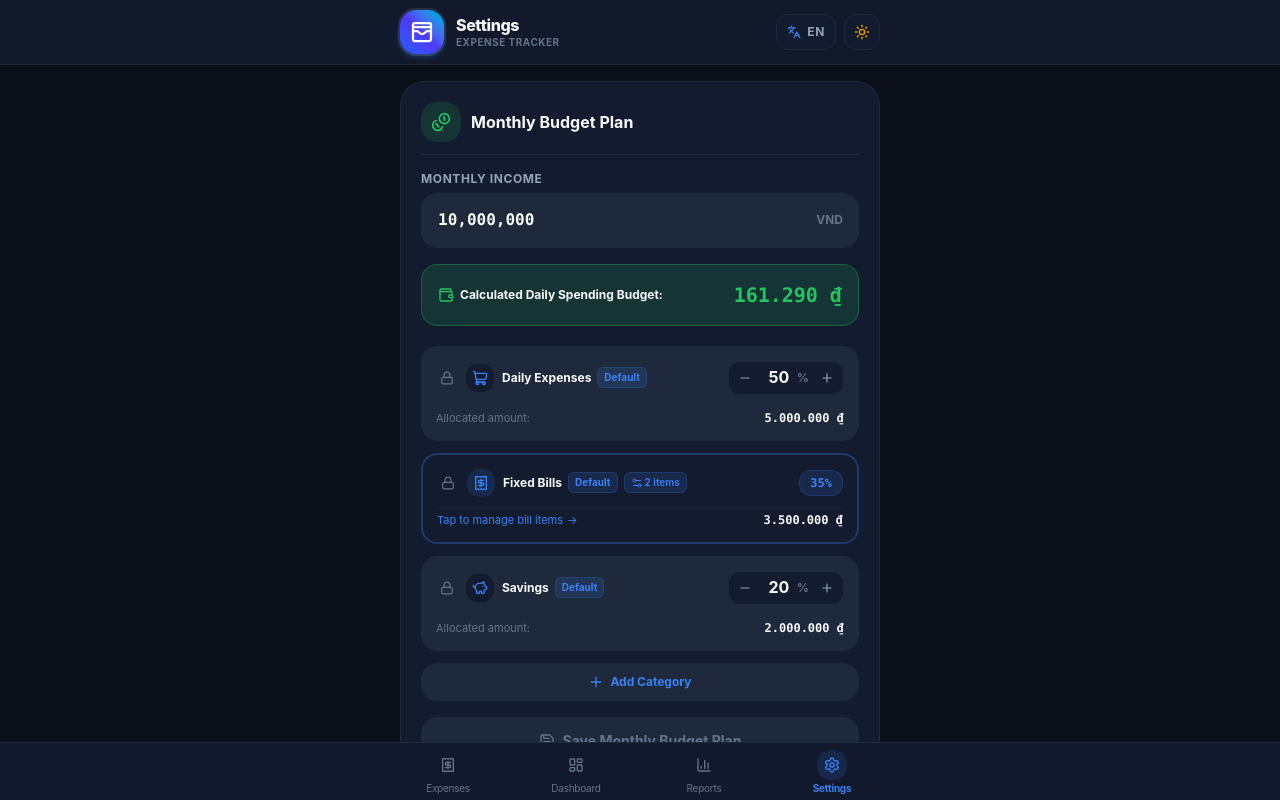
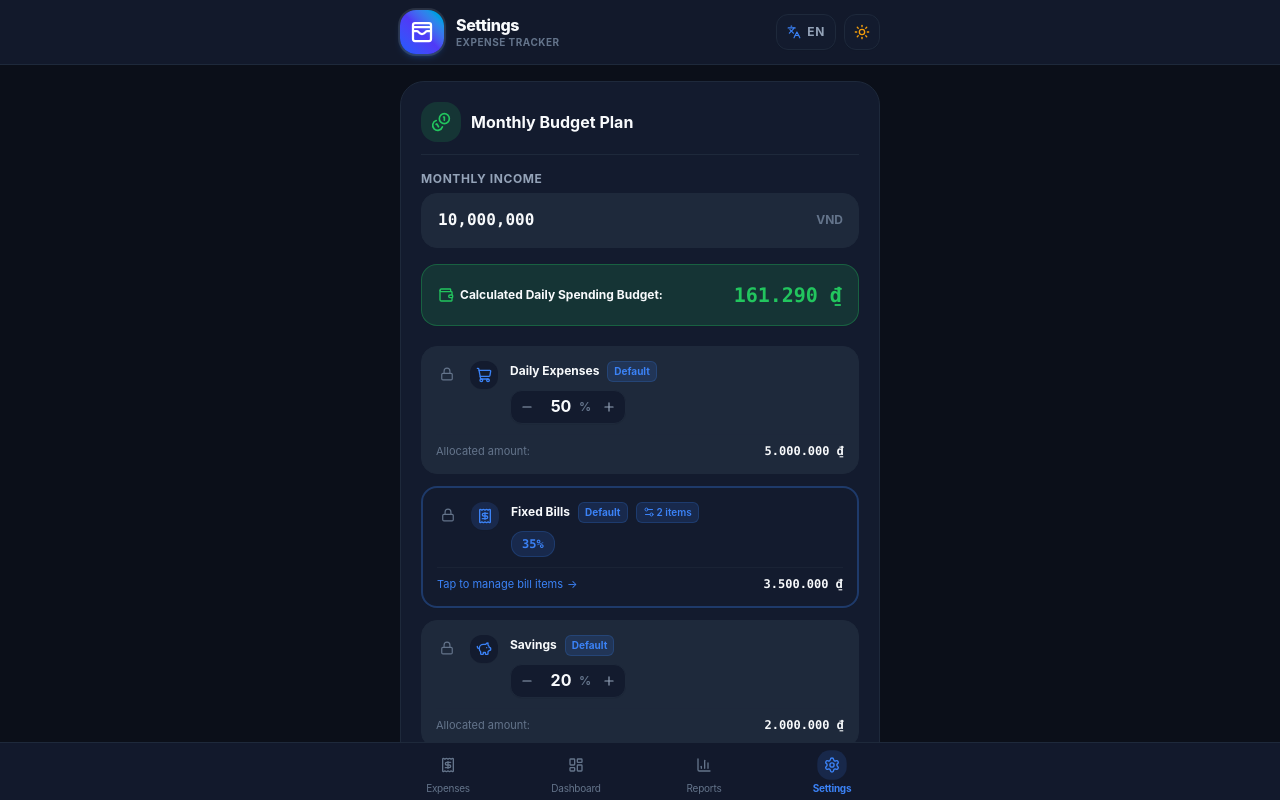
Before and after one commit to nhatnd99/ExpenseTracker, a React (Vite) app: page /settings in a window 1280 px wide. Both pictures are taken after a click on the button "Toggle color theme". Built offline with nearby package versions, Linux system fonts and the light colour scheme.

Commit message:
feat(settings): update budget allocation logic, dirty state UX, and align percentage input with text

```diff
--- a/src/features/settings/SettingsPage.tsx
+++ b/src/features/settings/SettingsPage.tsx
@@ -147,6 +147,16 @@ export function SettingsPage() {
   const [paydaySaveSuccess, setPaydaySaveSuccess] = useState<boolean>(false)
 
   // Load monthly plan and saved fixed bills
+  interface InitialBudgetValues {
+    income: number
+    payDay: number
+    dailyPercent: number
+    savingsPercent: number
+    fixedBillsPercent: number
+    customItems: { id: string; percent: number; name: string }[]
+  }
+  const [initialValues, setInitialValues] = useState<InitialBudgetValues | null>(null)
+
   useEffect(() => {
     let active = true
 
@@ -196,9 +206,25 @@ export function SettingsPage() {
           const fixedP = fixedAlloc ? fixedAlloc.allocationPercent : 30
 
           initializeFromPlan(dailyP, savingsP, loadedCustoms, fixedP)
+          setInitialValues({
+            income: inc,
+            payDay,
+            dailyPercent: dailyP,
+            savingsPercent: savingsP,
+            fixedBillsPercent: fixedP,
+            customItems: loadedCustoms.map((c) => ({ id: c.id, percent: c.percent, name: c.name })),
+          })
         } else {
           setIncome(10_000_000)
           initializeFromPlan(50, 20, [], 30)
+          setInitialValues({
+            income: 10_000_000,
+            payDay,
+            dailyPercent: 50,
+            savingsPercent: 20,
+            fixedBillsPercent: 30,
+            customItems: [],
+          })
         }
       })
       .catch((err) => {
@@ -212,7 +238,41 @@ export function SettingsPage() {
     return () => {
       active = false
     }
-  }, [currentCycleMonth, t, initializeFromPlan, setFixedBills, setMonthlyIncome, setBudgetPlan])
+  }, [currentCycleMonth, t, initializeFromPlan, setFixedBills, setMonthlyIncome, setBudgetPlan, payDay])
+
+  // ── Dirty State Checking (hasChanges / isDirty) ──
+  const hasChanges = useMemo(() => {
+    if (!initialValues) return false
+
+    // 1. Monthly Income comparison
+    const incomeChanged = Math.round(Number(income) || 0) !== Math.round(Number(initialValues.income) || 0)
+
+    // 2. Cycle Start Day (Payday) comparison
+    const paydayChanged = Number(selectedPayDay) !== Number(initialValues.payDay)
+
+    // 3. Allocations (Daily Expenses, Savings, Fixed Bills) comparison
+    const dailyChanged = dailyPercent !== initialValues.dailyPercent
+    const savingsChanged = savingsPercent !== initialValues.savingsPercent
+    const fixedBillsChanged = fixedBillsPercent !== initialValues.fixedBillsPercent
+
+    // 4. Custom Categories comparison
+    const customsChanged =
+      customItems.length !== initialValues.customItems.length ||
+      customItems.some((item) => {
+        const initial = initialValues.customItems.find((c) => c.id === item.id)
+        return !initial || initial.percent !== item.percent || initial.name.trim() !== item.name.trim()
+      })
+
+    return incomeChanged || paydayChanged || dailyChanged || savingsChanged || fixedBillsChanged || customsChanged
+  }, [
+    initialValues,
+    income,
+    selectedPayDay,
+    dailyPercent,
+    savingsPercent,
+    fixedBillsPercent,
+    customItems,
+  ])
 
   // Formatted income input display
   const formattedIncome = useMemo(() => {
@@ -306,6 +366,10 @@ export function SettingsPage() {
         true,
       )
 
+      if (selectedPayDay !== payDay) {
+        setPayDay(selectedPayDay)
+      }
+
       setMonthlyIncome(safeIncome)
       setBudgetPlan({
         month: currentCycleMonth,
@@ -315,6 +379,16 @@ export function SettingsPage() {
 
       // 4. Refresh global Daily Limit state in SettingsContext for Dashboard & Report
       await refreshDailyLimit()
+
+      // Reset dirty state to current saved values
+      setInitialValues({
+        income: safeIncome,
+        payDay: selectedPayDay,
+        dailyPercent,
+        savingsPercent,
+        fixedBillsPercent,
+        customItems: customItems.map((c) => ({ id: c.id, percent: c.percent, name: c.name })),
+      })
 
       setBudgetSaveSuccess(true)
       setTimeout(() => setBudgetSaveSuccess(false), 3000)
@@ -328,6 +402,7 @@ export function SettingsPage() {
   // Handle Save Payday Independently (Independent Action)
   const handleSavePayday = () => {
     setPayDay(selectedPayDay)
+    setInitialValues((prev) => (prev ? { ...prev, payDay: selectedPayDay } : null))
     setPaydaySaveSuccess(true)
     setTimeout(() => setPaydaySaveSuccess(false), 3000)
   }
@@ -401,33 +476,33 @@ export function SettingsPage() {
                       CATEGORY 1: Daily Expenses (Mandatory Default)
                       =================================================== */}
                   <div className="rounded-2xl border border-[var(--color-border)] bg-[var(--color-bg-subtle)] p-3.5 space-y-2.5 box-border">
-                    <div className="flex items-center justify-between gap-2">
-                      <div className="flex items-center gap-2 min-w-0 flex-1">
-                        <div className="p-1 shrink-0 text-[var(--color-text-muted)]" title={t('plan.defaultLocked', 'Hạng mục mặc định')}>
+                    <div className="flex flex-row items-start gap-2.5 sm:gap-3 w-full">
+                      <div className="p-1 shrink-0 text-[var(--color-text-muted)] mt-0.5" title={t('plan.defaultLocked', 'Hạng mục mặc định')}>
                         <Lock className="h-3.5 w-3.5" />
                       </div>
                       <span className="flex h-7 w-7 items-center justify-center rounded-xl bg-[var(--color-bg-surface)] text-sm shadow-2xs shrink-0 text-[var(--color-primary)]">
                         <CategoryIconRenderer icon="🛒" size={16} />
                       </span>
-                        <div className="min-w-0 flex-1 flex items-center gap-1.5 flex-wrap">
-                          <span className="font-bold text-xs text-[var(--color-text-primary)] truncate">
+                      <div className="flex-1 min-w-0 flex flex-col items-start gap-2">
+                        <div className="flex flex-wrap items-center gap-1.5 sm:gap-2">
+                          <span className="font-bold text-xs text-[var(--color-text-primary)] whitespace-normal break-words">
                             {t('plan.cat_expenses', 'Chi Tiêu Hàng Ngày (Daily Expenses)')}
                           </span>
                           <span className="text-[10px] font-bold text-[var(--color-primary)] bg-[var(--color-primary-soft)] px-1.5 py-0.5 rounded-md shrink-0 border border-[var(--color-primary)]/20">
                             {t('plan.defaultCategory', 'Mặc định')}
                           </span>
                         </div>
-                      </div>
 
-                      {/* Percentage Input with Up/Down buttons */}
+                        {/* Percentage Controls aligned left with text */}
                         <PercentageInput
                           value={dailyPercent}
                           onChange={setDailyPercent}
                           ariaLabel="Daily Expenses Percent"
                         />
                       </div>
+                    </div>
 
-                    <div className="flex items-center justify-between pt-1 border-t border-[var(--color-border)]/60 text-xs">
+                    <div className="flex items-center justify-between pt-2 border-t border-[var(--color-border)]/60 text-xs">
                       <span className="text-[11px] text-[var(--color-text-muted)]">
                         {t('plan.allocatedAmount', 'Số tiền phân bổ')}:
                       </span>
@@ -452,37 +527,37 @@ export function SettingsPage() {
                     }}
                     className="rounded-2xl border-2 border-[var(--color-primary)]/30 bg-[var(--color-bg-surface)] p-3.5 space-y-2.5 box-border cursor-pointer hover:border-[var(--color-primary)] transition-all active:scale-[0.99] shadow-2xs group"
                   >
-                    <div className="flex items-center justify-between gap-2">
-                      <div className="flex items-center gap-2 min-w-0 flex-1">
-                        <div className="p-1 shrink-0 text-[var(--color-text-muted)]" title={t('plan.defaultLocked', 'Hạng mục mặc định')}>
+                    <div className="flex flex-row items-start gap-2.5 sm:gap-3 w-full">
+                      <div className="p-1 shrink-0 text-[var(--color-text-muted)] mt-0.5" title={t('plan.defaultLocked', 'Hạng mục mặc định')}>
                         <Lock className="h-3.5 w-3.5" />
                       </div>
                       <span className="flex h-7 w-7 items-center justify-center rounded-xl bg-[var(--color-primary-soft)] text-sm shadow-2xs shrink-0 text-[var(--color-primary)]">
                         <Receipt className="h-4 w-4" />
                       </span>
-                        <div className="min-w-0 flex-1 flex items-center gap-1.5 flex-wrap">
-                          <span className="font-bold text-xs text-[var(--color-text-primary)] truncate group-hover:text-[var(--color-primary)] transition-colors">
+                      <div className="flex-1 min-w-0 flex flex-col items-start gap-2">
+                        <div className="flex flex-wrap items-center gap-1.5 sm:gap-2">
+                          <span className="font-bold text-xs text-[var(--color-text-primary)] whitespace-normal break-words group-hover:text-[var(--color-primary)] transition-colors">
                             {t('plan.cat_fixed', 'Hóa Đơn Cố Định (Fixed Bills)')}
                           </span>
                           <span className="text-[10px] font-bold text-[var(--color-primary)] bg-[var(--color-primary-soft)] px-1.5 py-0.5 rounded-md shrink-0 border border-[var(--color-primary)]/20">
                             {t('plan.defaultCategory', 'Mặc định')}
                           </span>
-                          <span className="text-[10px] font-semibold text-[var(--color-primary)] bg-[var(--color-primary-soft)] px-1.5 py-0.5 rounded-md shrink-0 border border-[var(--color-primary)]/20 inline-flex items-center gap-0.5">
+                          <span className="text-[10px] font-semibold text-[var(--color-primary)] bg-[var(--color-primary-soft)] px-1.5 py-0.5 rounded-md shrink-0 border border-[var(--color-primary)]/20 inline-flex items-center gap-0.5 shrink-0">
                             <Settings2 className="h-3 w-3" />
                             <span>{fixedBills.length} {t('settings.billsCountUnit', 'khoản')}</span>
                           </span>
                         </div>
-                      </div>
 
-                      {/* Read-only percentage badge */}
+                        {/* Read-only percentage badge aligned left with text */}
                         <PercentageInput
                           value={fixedBillsPercent}
                           readOnly={true}
                           ariaLabel="Fixed Bills Percent"
                         />
                       </div>
+                    </div>
 
-                    <div className="flex items-center justify-between pt-1 border-t border-[var(--color-border)]/60 text-xs">
+                    <div className="flex items-center justify-between pt-2 border-t border-[var(--color-border)]/60 text-xs">
                       <span className="text-[11px] text-[var(--color-primary)] group-hover:underline flex items-center gap-1">
                         <span>{t('plan.clickToManageBills', 'Chạm để sửa chi tiết các khoản')}</span>
                         <span>→</span>
@@ -497,33 +572,33 @@ export function SettingsPage() {
                       CATEGORY 3: Savings (Mandatory Default)
                       =================================================== */}
                   <div className="rounded-2xl border border-[var(--color-border)] bg-[var(--color-bg-subtle)] p-3.5 space-y-2.5 box-border">
-                    <div className="flex items-center justify-between gap-2">
-                      <div className="flex items-center gap-2 min-w-0 flex-1">
-                        <div className="p-1 shrink-0 text-[var(--color-text-muted)]" title={t('plan.defaultLocked', 'Hạng mục mặc định')}>
+                    <div className="flex flex-row items-start gap-2.5 sm:gap-3 w-full">
+                      <div className="p-1 shrink-0 text-[var(--color-text-muted)] mt-0.5" title={t('plan.defaultLocked', 'Hạng mục mặc định')}>
                         <Lock className="h-3.5 w-3.5" />
                       </div>
                       <span className="flex h-7 w-7 items-center justify-center rounded-xl bg-[var(--color-bg-surface)] text-sm shadow-2xs shrink-0 text-[var(--color-primary)]">
                         <CategoryIconRenderer icon="🏦" size={16} />
                       </span>
-                        <div className="min-w-0 flex-1 flex items-center gap-1.5 flex-wrap">
-                          <span className="font-bold text-xs text-[var(--color-text-primary)] truncate">
+                      <div className="flex-1 min-w-0 flex flex-col items-start gap-2">
+                        <div className="flex flex-wrap items-center gap-1.5 sm:gap-2">
+                          <span className="font-bold text-xs text-[var(--color-text-primary)] whitespace-normal break-words">
                             {t('plan.cat_savings', 'Tiết Kiệm (Savings)')}
                           </span>
                           <span className="text-[10px] font-bold text-[var(--color-primary)] bg-[var(--color-primary-soft)] px-1.5 py-0.5 rounded-md shrink-0 border border-[var(--color-primary)]/20">
                             {t('plan.defaultCategory', 'Mặc định')}
                           </span>
                         </div>
-                      </div>
 
-                      {/* Percentage Input with Up/Down buttons */}
+                        {/* Percentage Controls aligned left with text */}
                         <PercentageInput
                           value={savingsPercent}
                           onChange={setSavingsPercent}
                           ariaLabel="Savings Percent"
                         />
                       </div>
+                    </div>
 
-                    <div className="flex items-center justify-between pt-1 border-t border-[var(--color-border)]/60 text-xs">
+                    <div className="flex items-center justify-between pt-2 border-t border-[var(--color-border)]/60 text-xs">
                       <span className="text-[11px] text-[var(--color-text-muted)]">
                         {t('plan.allocatedAmount', 'Số tiền phân bổ')}:
                       </span>
@@ -543,11 +618,12 @@ export function SettingsPage() {
                         key={item.id}
                         className="rounded-2xl border border-[var(--color-border)] bg-[var(--color-bg-subtle)] p-3.5 space-y-2.5 box-border transition-colors hover:border-[var(--color-border-focused)]/50"
                       >
-                        <div className="flex items-center justify-between gap-2">
-                          <div className="flex items-center gap-2 min-w-0 flex-1">
-                            <span className="flex h-7 w-7 items-center justify-center rounded-xl bg-[var(--color-bg-surface)] text-sm shadow-2xs shrink-0 text-[var(--color-primary)]">
+                        <div className="flex flex-row items-start gap-2.5 sm:gap-3 w-full">
+                          <span className="flex h-7 w-7 items-center justify-center rounded-xl bg-[var(--color-bg-surface)] text-sm shadow-2xs shrink-0 text-[var(--color-primary)] mt-0.5">
                             <CategoryIconRenderer icon={item.icon} size={16} />
                           </span>
+                          <div className="flex-1 min-w-0 flex flex-col items-start gap-2">
+                            <div className="flex items-center gap-2 w-full">
                               <input
                                 type="text"
                                 value={item.name}
@@ -565,15 +641,16 @@ export function SettingsPage() {
                               </button>
                             </div>
 
-                          {/* Percentage Input with Up/Down buttons */}
+                            {/* Percentage Controls aligned left with text */}
                             <PercentageInput
                               value={item.percent}
                               onChange={(val) => setCustomItemPercent(item.id, val)}
                               ariaLabel={`${item.name} percent`}
                             />
                           </div>
+                        </div>
 
-                        <div className="flex items-center justify-between pt-1 border-t border-[var(--color-border)]/60 text-xs">
+                        <div className="flex items-center justify-between pt-2 border-t border-[var(--color-border)]/60 text-xs">
                           <span className="text-[11px] text-[var(--color-text-muted)]">
                             {t('plan.allocatedAmount', 'Số tiền phân bổ')}:
                           </span>
@@ -612,8 +689,12 @@ export function SettingsPage() {
                 {/* Save Budget Button (Independent Form Action) */}
                 <button
                   type="submit"
-                  disabled={savingBudget || !isAllocationValid}
-                  className="w-full rounded-2xl bg-[var(--color-primary)] px-5 py-3.5 text-center text-sm font-bold text-white shadow-md hover:bg-[var(--color-primary-hover)] active:scale-[0.99] disabled:bg-[var(--color-bg-subtle)] disabled:text-[var(--color-text-muted)] disabled:cursor-not-allowed cursor-pointer transition-all flex items-center justify-center gap-2 box-border"
+                  disabled={!hasChanges || savingBudget || !isAllocationValid}
+                  className={`w-full rounded-2xl px-5 py-3.5 text-center text-sm font-bold transition-all flex items-center justify-center gap-2 box-border ${
+                    !hasChanges || savingBudget || !isAllocationValid
+                      ? 'bg-gray-200 text-gray-400 dark:bg-gray-800 dark:text-gray-500 cursor-not-allowed opacity-60 shadow-none border border-[var(--color-border)]'
+                      : 'bg-[var(--color-primary)] text-white shadow-md hover:bg-[var(--color-primary-hover)] active:scale-[0.99] cursor-pointer'
+                  }`}
                 >
                   <Save className="h-4 w-4" />
                   <span>
--- a/src/features/settings/components/PercentageInput.tsx
+++ b/src/features/settings/components/PercentageInput.tsx
@@ -55,7 +55,7 @@ export const PercentageInput: React.FC<PercentageInputProps> = ({
 
   if (readOnly) {
     return (
-      <div className={`inline-flex items-center gap-1 px-2.5 py-1 rounded-xl bg-[var(--color-primary-soft)] border border-[var(--color-primary)]/20 ${className}`}>
+      <div className={`inline-flex items-center gap-1 px-2.5 py-1 rounded-xl bg-[var(--color-primary-soft)] border border-[var(--color-primary)]/20 shrink-0 ${className}`}>
         <span className="text-xs font-extrabold text-[var(--color-primary)] amount-display">
           {value}%
         </span>
@@ -65,7 +65,7 @@ export const PercentageInput: React.FC<PercentageInputProps> = ({
 
   return (
     <div
-      className={`inline-flex items-center rounded-xl border border-[var(--color-border)] bg-[var(--color-bg-surface)] p-0.5 shadow-2xs transition-all focus-within:border-[var(--color-border-focused)] focus-within:ring-1 focus-within:ring-[var(--color-border-focused)] ${
+      className={`inline-flex items-center rounded-xl border border-[var(--color-border)] bg-[var(--color-bg-surface)] p-0.5 shadow-2xs transition-all shrink-0 focus-within:border-[var(--color-border-focused)] focus-within:ring-1 focus-within:ring-[var(--color-border-focused)] ${
         disabled ? 'opacity-40 cursor-not-allowed' : ''
       } ${className}`}
     >
--- a/src/features/settings/hooks/useBudgetCalculator.ts
+++ b/src/features/settings/hooks/useBudgetCalculator.ts
@@ -7,6 +7,32 @@ export interface UseBudgetCalculatorOptions {
   initialDailyPercent?: number
   initialSavingsPercent?: number
   initialCustomItems?: BudgetItemState[]
+}
+
+/**
+ * Calculates new budget allocation percentages when Fixed Bills amount/percent changes.
+ *
+ * Algorithm requirements:
+ * 1. Recalculate Fixed Bills % = (fixedBillsTotalVnd / income) * 100 (rounded to integer).
+ * 2. Keep current Savings % unchanged.
+ * 3. Recalculate Daily Expenses % = 100% - new Fixed Bills % - current Savings % (- customsSum).
+ * 4. Edge Case: If calculated Daily Expenses % < 0, clamp to 0 with Math.max(0, calculatedDailyPercent),
+ *    and deduct the remaining negative portion from Savings %.
+ */
+export function calculateRebalanceOnFixedBillsChange(
+  newFixedBillsPercent: number,
+  currentSavingsPercent: number,
+  customsSum: number = 0,
+): { dailyPercent: number; savingsPercent: number } {
+  const available = Math.max(0, 100 - newFixedBillsPercent - customsSum)
+  const calculatedDailyPercent = available - currentSavingsPercent
+  const dailyPercent = Math.max(0, calculatedDailyPercent)
+  const savingsPercent =
+    calculatedDailyPercent < 0
+      ? Math.max(0, currentSavingsPercent + calculatedDailyPercent)
+      : Math.min(available, currentSavingsPercent)
+
+  return { dailyPercent, savingsPercent }
 }
 
 export function useBudgetCalculator({
@@ -86,12 +112,14 @@ export function useBudgetCalculator({
     [],
   )
 
-  // Auto re-balance whenever fixedBillsPercent changes
+  // Auto re-balance whenever fixedBillsPercent changes:
+  // All changes in Fixed Bills % are absorbed by Daily Expenses; Savings % is preserved.
+  // If Daily Expenses % drops below 0 (edge case), it is clamped to 0 and remainder is deducted from Savings.
   const prevFixedPctRef = useRef(fixedBillsPercent)
   useEffect(() => {
     if (prevFixedPctRef.current !== fixedBillsPercent) {
       prevFixedPctRef.current = fixedBillsPercent
-      const result = balanceCategories(dailyPercent, savingsPercent, customItems, fixedBillsPercent, 'savings')
+      const result = balanceCategories(dailyPercent, savingsPercent, customItems, fixedBillsPercent, 'daily')
       setDailyPercentState(result.daily)
       setSavingsPercentState(result.savings)
       setCustomItems(result.customs)
@@ -174,7 +202,7 @@ export function useBudgetCalculator({
   // Initialize/Set entire state from loaded plan
   const initializeFromPlan = useCallback(
     (daily: number, savings: number, customs: BudgetItemState[], fixedPct: number) => {
-      const result = balanceCategories(daily, savings, customs, fixedPct, 'savings')
+      const result = balanceCategories(daily, savings, customs, fixedPct, 'daily')
       setDailyPercentState(result.daily)
       setSavingsPercentState(result.savings)
       setCustomItems(result.customs)
```
Also changed, not shown: 1 other file (tests, documents, lock files or other folders). Lines whose indentation alone changed are shown as unchanged.
